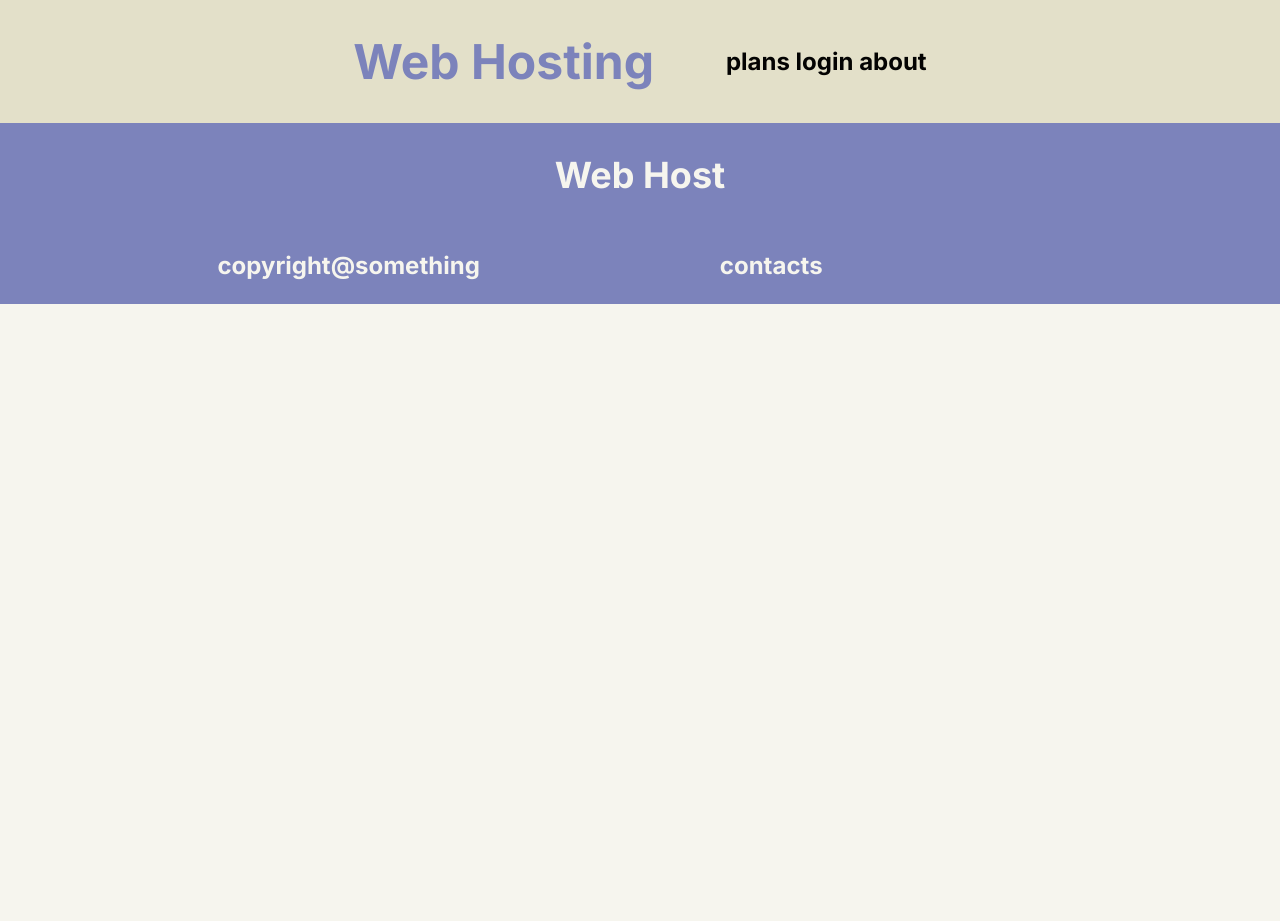
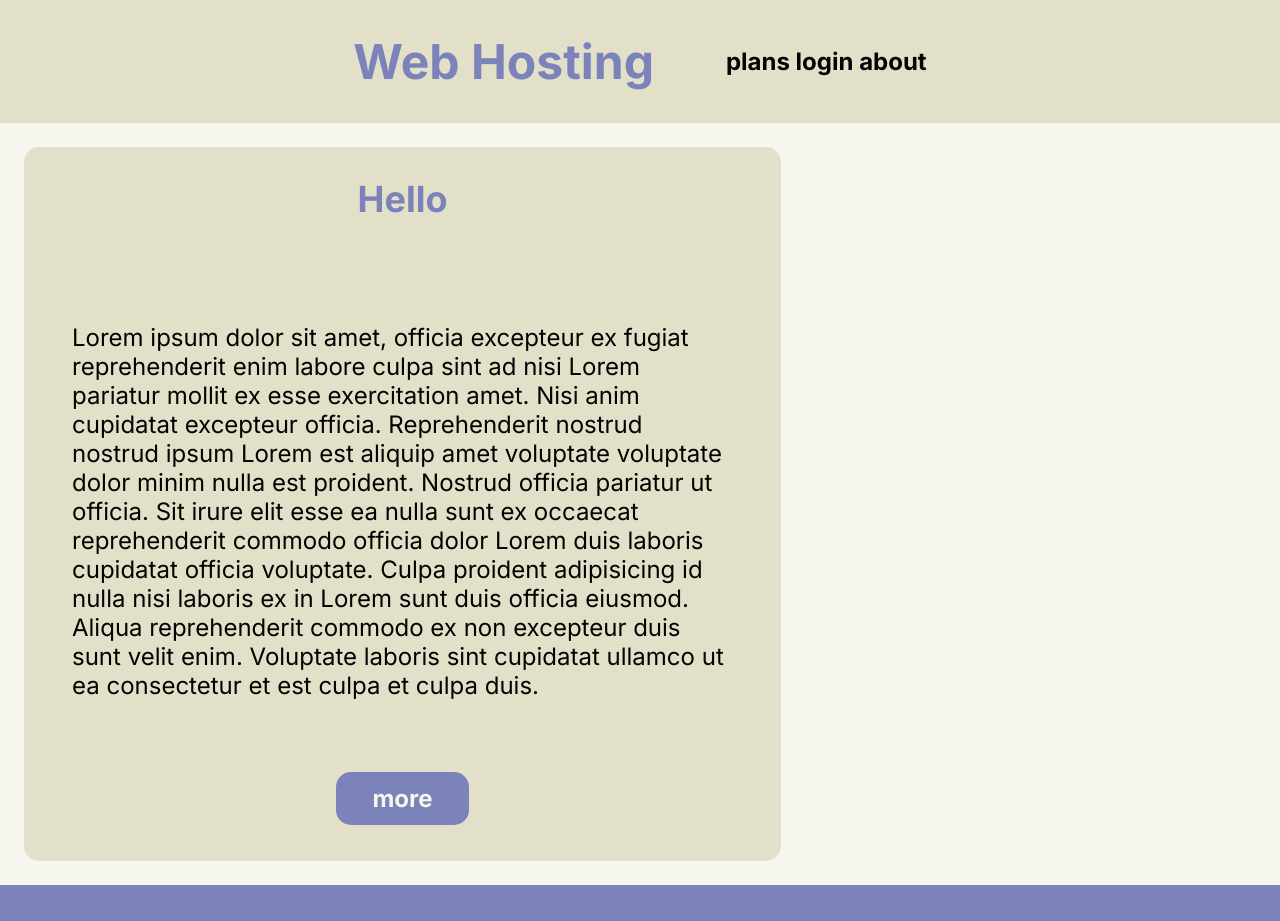
Before and after one commit to kimpors/aligns, a Next.js app: page / in a window 1280 px wide. Shown: the top 921 px of the page. Before the commit the page ends 800 px from the top, so only its background shows below. Built offline with nearby package versions, Linux system fonts and the light colour scheme.

Commit message:
Add Card component

```diff
--- /dev/null
+++ b/src/app/components/Card.tsx
@@ -0,0 +1,21 @@
+import Link from 'next/link';
+
+interface Props
+{
+  title: string;
+  description: string;
+  link: string;
+}
+
+const Card = ( { title, description, link }: Props) =>
+{
+  return (
+    <section className="card">
+      <h2>{ title }</h2>
+      <p>{ description }</p>
+      <Link href={ link }>more</Link>
+    </section>
+  )
+}
+
+export default Card;
--- a/src/app/globals.css
+++ b/src/app/globals.css
@@ -63,6 +63,41 @@
   text-decoration: none;
 }
 
+
+.card
+{
+  background-color: var(--second);
+  width: 50ch;
+  border-radius: 15px;
+
+  margin: 1rem;
+
+  display: flex;
+  flex-direction: column;
+  justify-content: center;
+  align-items: center;
+}
+
+.card > h2
+{
+  color: var(--prime)
+}
+
+.card > p
+{
+  padding: 2rem;
+}
+
+.card > a
+{
+  color: var(--bg);
+  background-color: var(--accent);
+  padding: .5rem;
+  padding-inline: 1.5rem;
+  margin-bottom: 1.5rem;
+  border-radius: 15px;
+}
+
 footer
 {
   color: var(--bg);
--- a/src/app/page.tsx
+++ b/src/app/page.tsx
@@ -1,8 +1,12 @@
-import Footer from './components/Footer';
-import Header from './components/Header';
 import Link from 'next/link';
 
+import Header from './components/Header';
+import Card from './components/Card';
+import Footer from './components/Footer';
+
+
 const links = [ "/plans", "/login", "/about" ];
+const description = "Lorem ipsum dolor sit amet, officia excepteur ex fugiat reprehenderit enim labore culpa sint ad nisi Lorem pariatur mollit ex esse exercitation amet. Nisi anim cupidatat excepteur officia. Reprehenderit nostrud nostrud ipsum Lorem est aliquip amet voluptate voluptate dolor minim nulla est proident. Nostrud officia pariatur ut officia. Sit irure elit esse ea nulla sunt ex occaecat reprehenderit commodo officia dolor Lorem duis laboris cupidatat officia voluptate. Culpa proident adipisicing id nulla nisi laboris ex in Lorem sunt duis officia eiusmod. Aliqua reprehenderit commodo ex non excepteur duis sunt velit enim. Voluptate laboris sint cupidatat ullamco ut ea consectetur et est culpa et culpa duis.";
 
 function Home()
 {
@@ -11,6 +15,7 @@
       <Header links={ links }>
         Web Hosting
       </Header>
+      <Card title="Hello" description={ description } link="/plans" />
       <Footer />
     </>
   )
```
Also changed, not shown: src/app/about/page.tsx (+7 -3 lines), src/app/login/page.tsx (+7 -3 lines), src/app/plans/page.tsx (+7 -3 lines).
